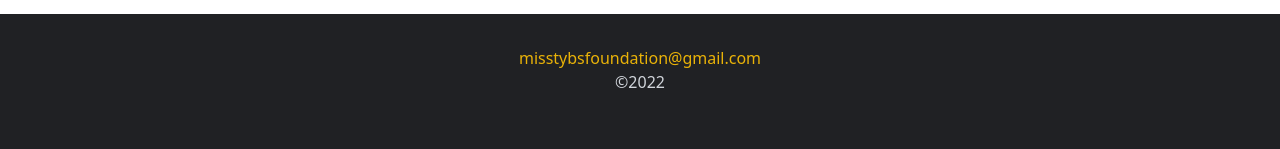
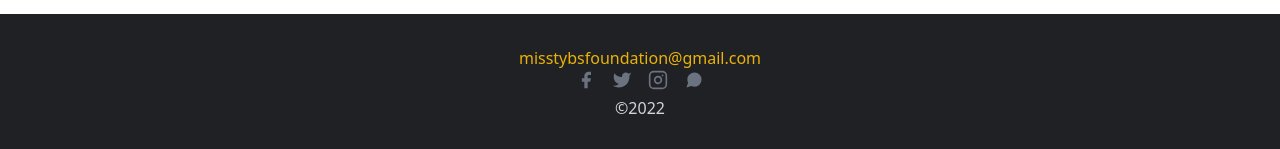
Before and after one commit to kinganuoluwa/misstybs-foundation, a plain HTML site: page index.html in a window 1280 px wide. Shown: the part 2190-2339 px from the top of the page. Before the commit the page ends 2316 px from the top, so only its background shows below. Drawn offline with Linux system fonts and the light colour scheme.

Commit message:
enabled social icons

```diff
--- a/index.html
+++ b/index.html
@@ -251,11 +251,10 @@
                 <div class="flex flex-wrap -m-2">
                     <div class="w-full text-center">
                         <a class="text-yellow-500">misstybsfoundation@gmail.com</a> <br>
-                        <span>&copy;2022</span>
                         <!-- <p class="leading-normal my-5">
                             49 Smith St. <br />Saint Cloud, MN 56301
                         </p> -->
-                        <!-- <span class="inline-flex">
+                        <span class="inline-flex">
                             <a class="text-gray-500">
                                 <svg fill="currentColor" stroke-linecap="round" stroke-linejoin="round" stroke-width="2"
                                     class="w-5 h-5" viewBox="0 0 24 24">
@@ -285,7 +284,8 @@
                                     </path>
                                 </svg>
                             </a>
-                        </span> -->
+                        </span>
+                        <p>&copy;2022</p>
                     </div>
                 </div>
             </div>
```
